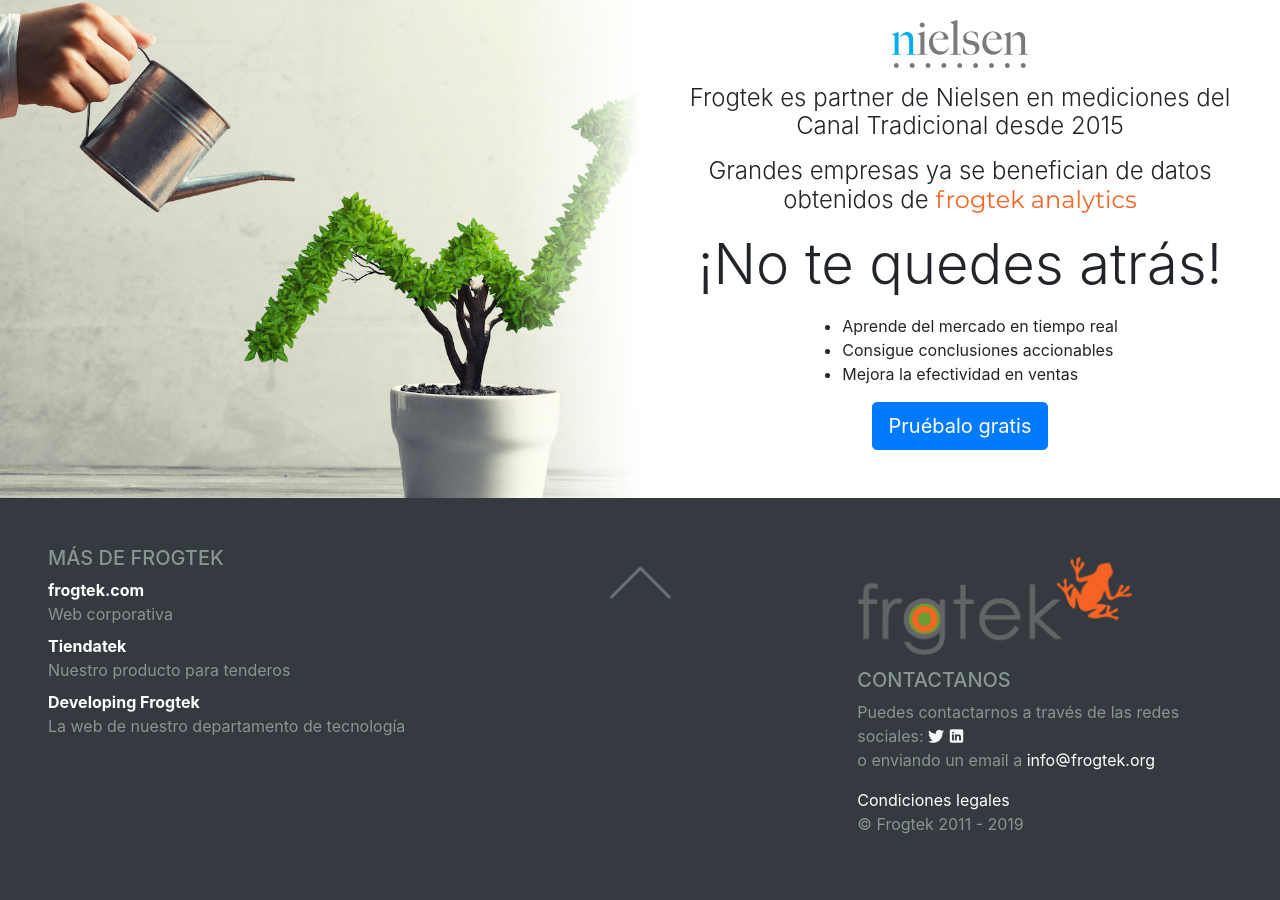
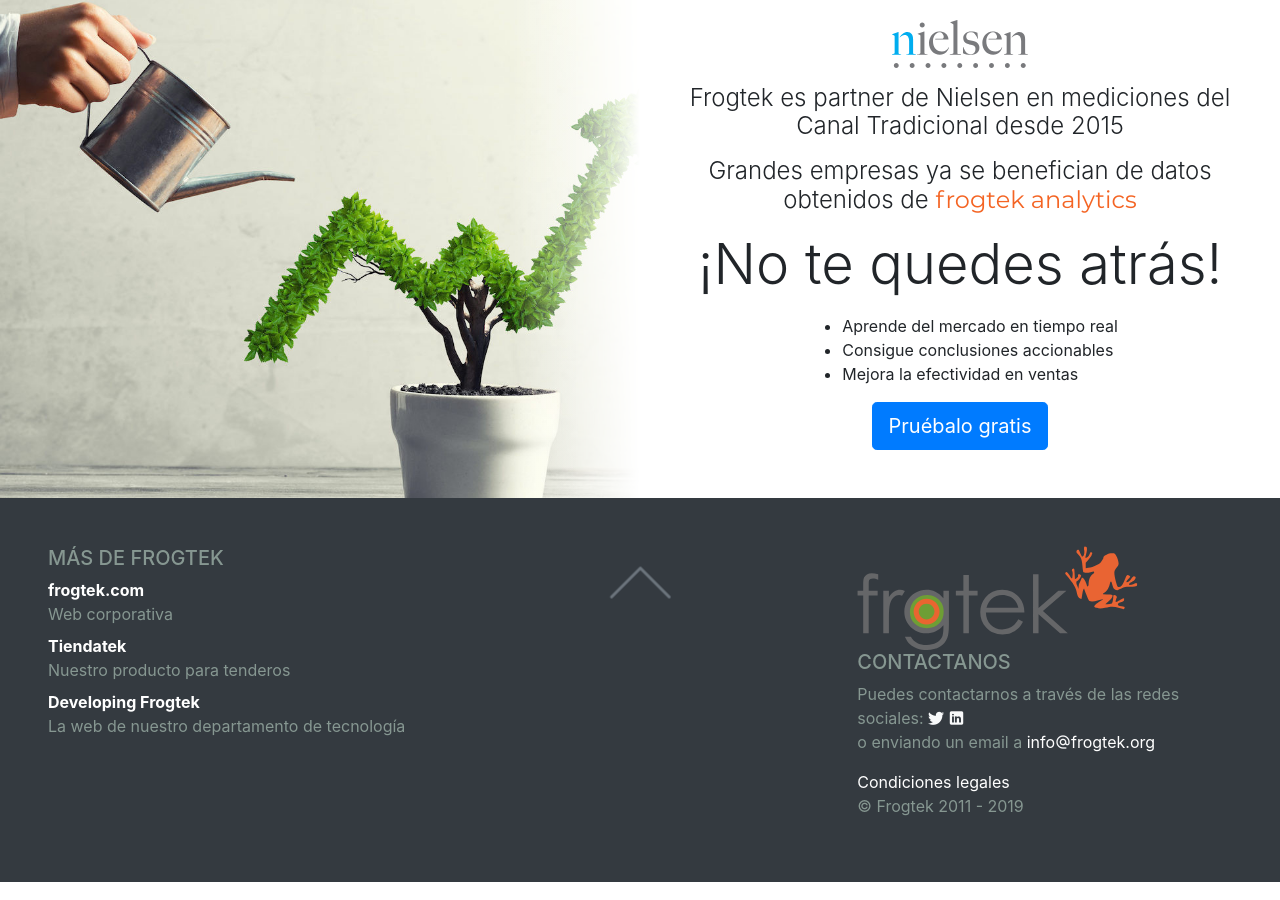
Before and after one commit to Frogtek/frogtek.github.io, a Jekyll site: the page built from analytics.md, in a window 1280 px wide and 900 px high, scrolled down 2571 px. Built offline with Jekyll 4.4.1, drawn with Linux system fonts in a browser that asks for light colours.

Commit message:
Make adaptive images and change logo by .svg

```diff
--- a/_includes/analytics-footer.html
+++ b/_includes/analytics-footer.html
@@ -23,7 +23,7 @@
             </div>
 
             <div class="col-12 col-md-4">
-                <a href="/"><img src="/assets/img/logo.png" class="w-75" alt="powered by Frogtek"></a>
+                <a href="/"><img src="/assets/img/logo.svg" class="w-75 img-fluid" alt="powered by Frogtek"></a>
 
                 <h5 class="text-uppercase">Contactanos</h5>
                 <p>Puedes contactarnos a través de las redes sociales:
--- a/_includes/common-modal.html
+++ b/_includes/common-modal.html
@@ -7,7 +7,7 @@
                 </button>
                 {% if include.screenshot %}
                 <img src="{{site.baseurl}}/assets/img/screenshots/{{include.screenshot}}"
-                     alt="frogtek analytics img-fluid">
+                     class="frogtek analytics img-fluid" alt="Frogtek Analytics">
                 {% endif %}
                 {% if include.content %}
                 {{ content }}
--- a/_includes/common-nav.html
+++ b/_includes/common-nav.html
@@ -1,6 +1,6 @@
 <nav id="top" class="navbar navbar-expand-lg navbar-light bg-white">
     <a class="navbar-brand" href="{{ site.baseurl }}/">
-        <img src="{{site.baseurl}}/assets/img/logo.png" alt="Frogtek"></a>
+        <img src="{{site.baseurl}}/assets/img/logo.svg" class="img-fluid" alt="Frogtek"></a>
     </a>
     <button class="navbar-toggler" type="button" data-toggle="collapse" data-target="#frogtekMenu"
             aria-controls="navbarNavAltMarkup" aria-expanded="false" aria-label="Toggle navigation">
```
Also changed, not shown: assets/img/logo.svg (added).
